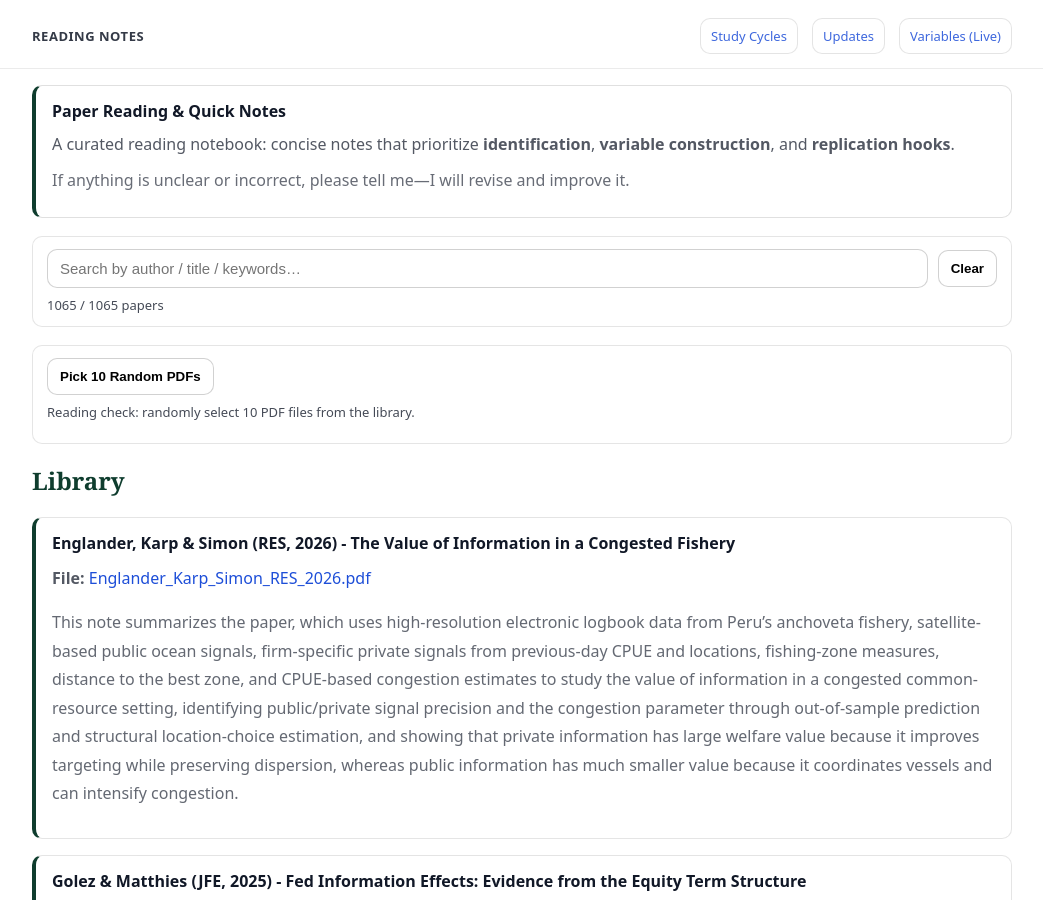
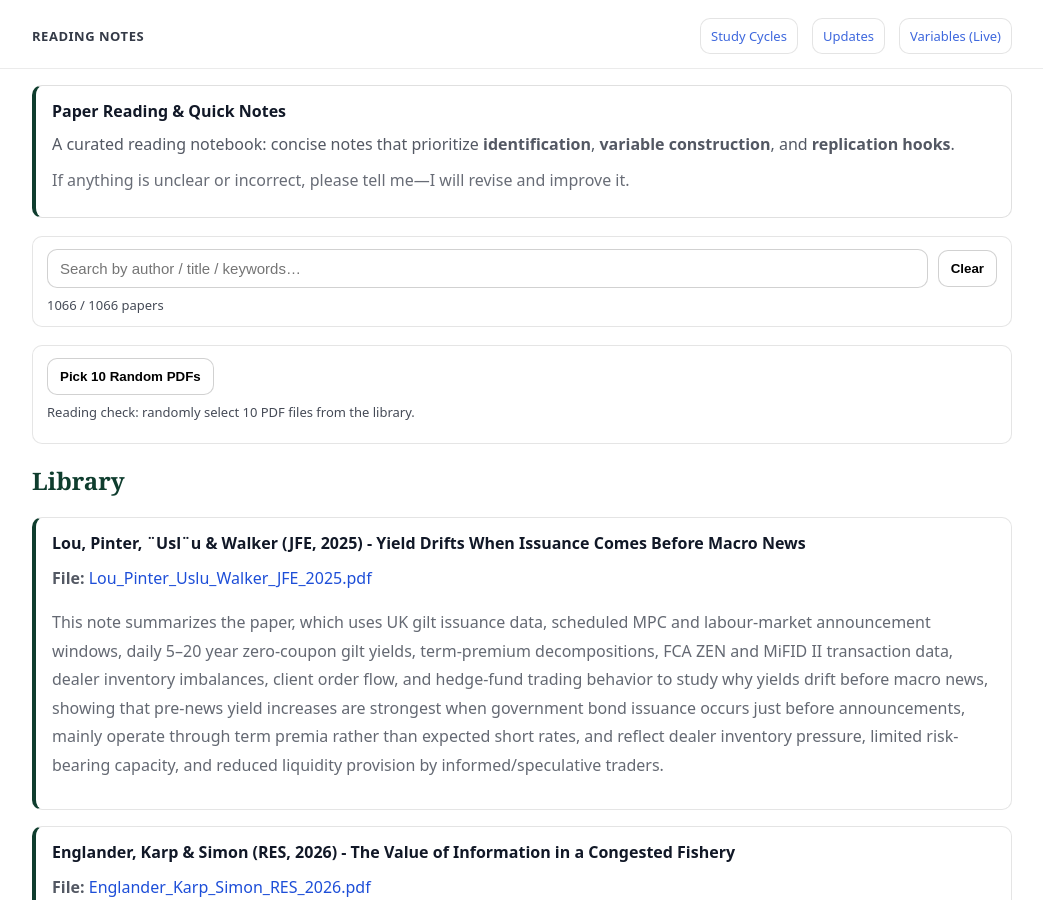
Before and after one commit to yaxinzn/study-archive, a Jekyll site: the page built from reading/index.md, in a window 1280 px wide and 900 px high. Shown: the whole window, without its empty margins (118-1161 px from the left). Built offline with Jekyll 4.4.1, drawn with Linux system fonts in a browser that asks for light colours.

Commit message:
Reading: add/update Lou_Pinter_Uslu_Walker_JFE_2025.pdf

```diff
--- a/_data/reading.yml
+++ b/_data/reading.yml
@@ -1,3 +1,7 @@
+- title: "Lou, Pinter, ¨Usl¨u & Walker (JFE, 2025) - Yield Drifts When Issuance Comes Before Macro News"
+  file: "Lou_Pinter_Uslu_Walker_JFE_2025.pdf"
+  desc: "This note summarizes the paper, which uses UK gilt issuance data, scheduled MPC and labour-market announcement windows, daily 5–20 year zero-coupon gilt yields, term-premium decompositions, FCA ZEN and MiFID II transaction data, dealer inventory imbalances, client order flow, and hedge-fund trading behavior to study why yields drift before macro news, showing that pre-news yield increases are strongest when government bond issuance occurs just before announcements, mainly operate through term premia rather than expected short rates, and reflect dealer inventory pressure, limited risk-bearing capacity, and reduced liquidity provision by informed/speculative traders."
+
 - title: "Englander, Karp & Simon (RES, 2026) - The Value of Information in a Congested Fishery"
   file: "Englander_Karp_Simon_RES_2026.pdf"
   desc: "This note summarizes the paper, which uses high-resolution electronic logbook data from Peru’s anchoveta fishery, satellite-based public ocean signals, firm-specific private signals from previous-day CPUE and locations, fishing-zone measures, distance to the best zone, and CPUE-based congestion estimates to study the value of information in a congested common-resource setting, identifying public/private signal precision and the congestion parameter through out-of-sample prediction and structural location-choice estimation, and showing that private information has large welfare value because it improves targeting while preserving dispersion, whereas public information has much smaller value because it coordinates vessels and can intensify congestion."
```
Also changed, not shown: 1 other file.
